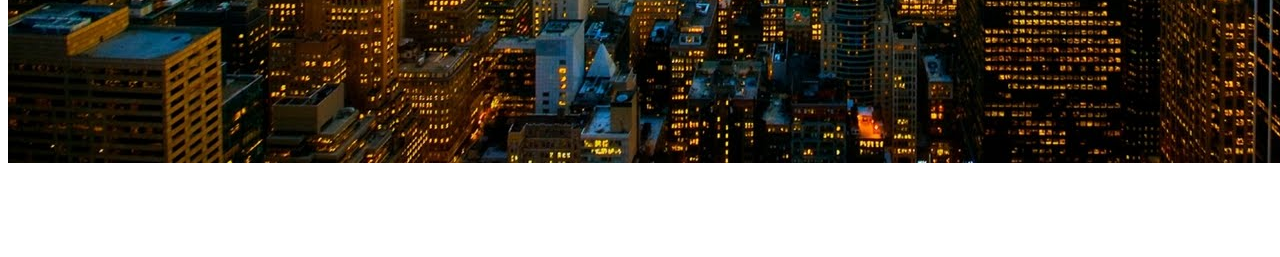
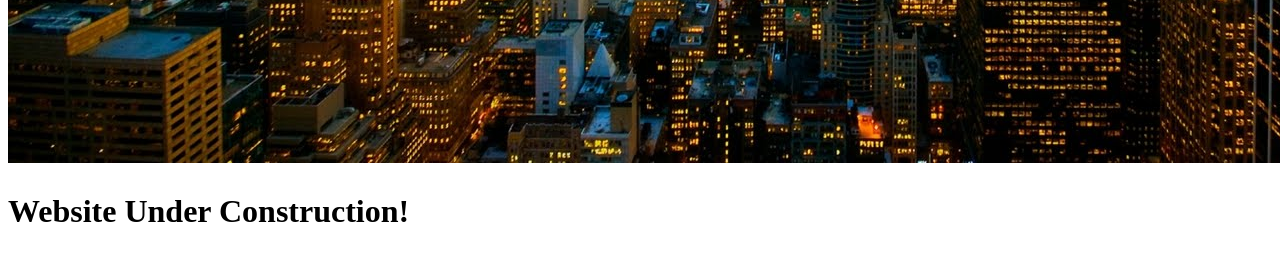
Before and after one commit to eccfinancing/eccfinancing.github.io, a Node server app: page /index in a window 1280 px wide; the page is wider, and only the part inside the window is pictured. Shown: the part 1245-1502 px from the top of that part. Before the commit the page ends 1408 px from the top of that part, so only its background shows below. Run offline with Node 20, Linux system fonts and the light colour scheme; some libraries are stand-ins or nearby versions.

Commit message:
website under construction

```diff
--- a/views/index.html
+++ b/views/index.html
@@ -13,6 +13,10 @@
     </div>
   </div>
 
+  <h1 class="center">
+    Website Under Construction!
+  </h1>
+
   <script>
     $(document).ready(function() {
       $('.parallax').parallax();
```
